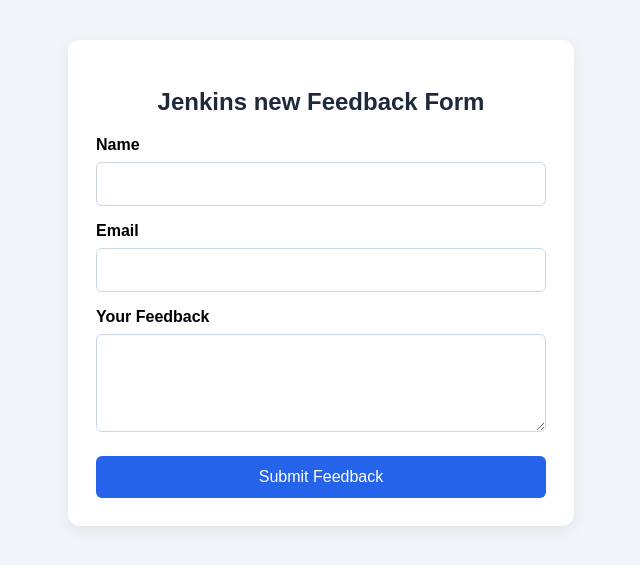
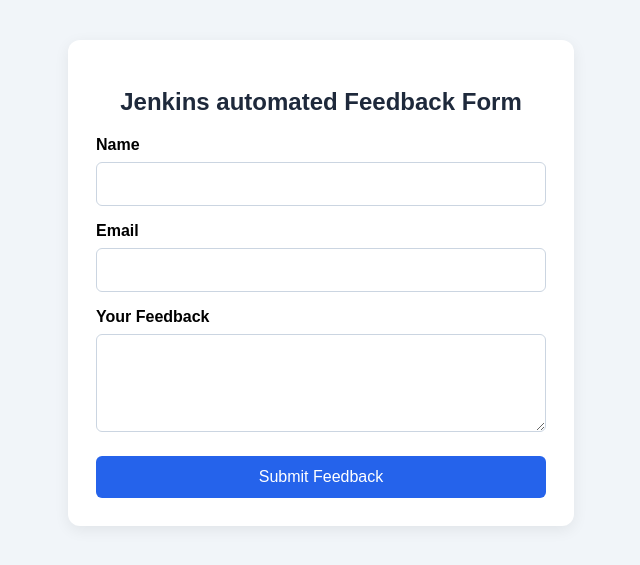
Before and after one commit to Shivani11225/Docker-feedback-form, a Flask app: page / in a window 1280 px wide. Shown: the top 565 px of the page, without its empty margins (319-959 px from the left). Run offline with Flask 3, Linux system fonts and the light colour scheme.

Commit message:
Update index.html

```diff
--- a/templates/index.html
+++ b/templates/index.html
@@ -60,7 +60,7 @@
 </head>
 <body>
     <div class="container">
-        <h2>Jenkins new Feedback Form</h2>
+        <h2>Jenkins automated Feedback Form</h2>
 
         {% if success %}
             <p class="success">Thank you! Your feedback was saved.</p>
```
